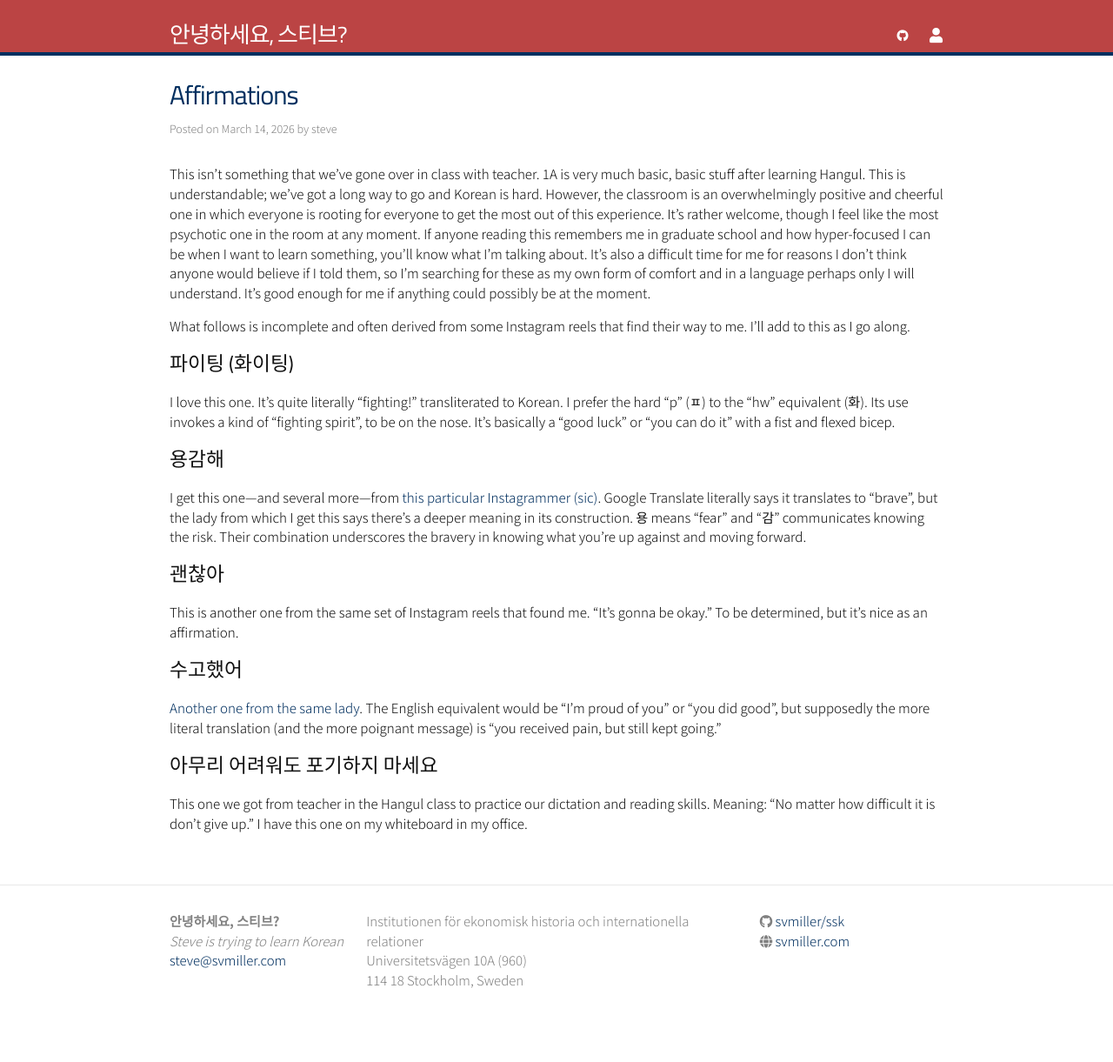
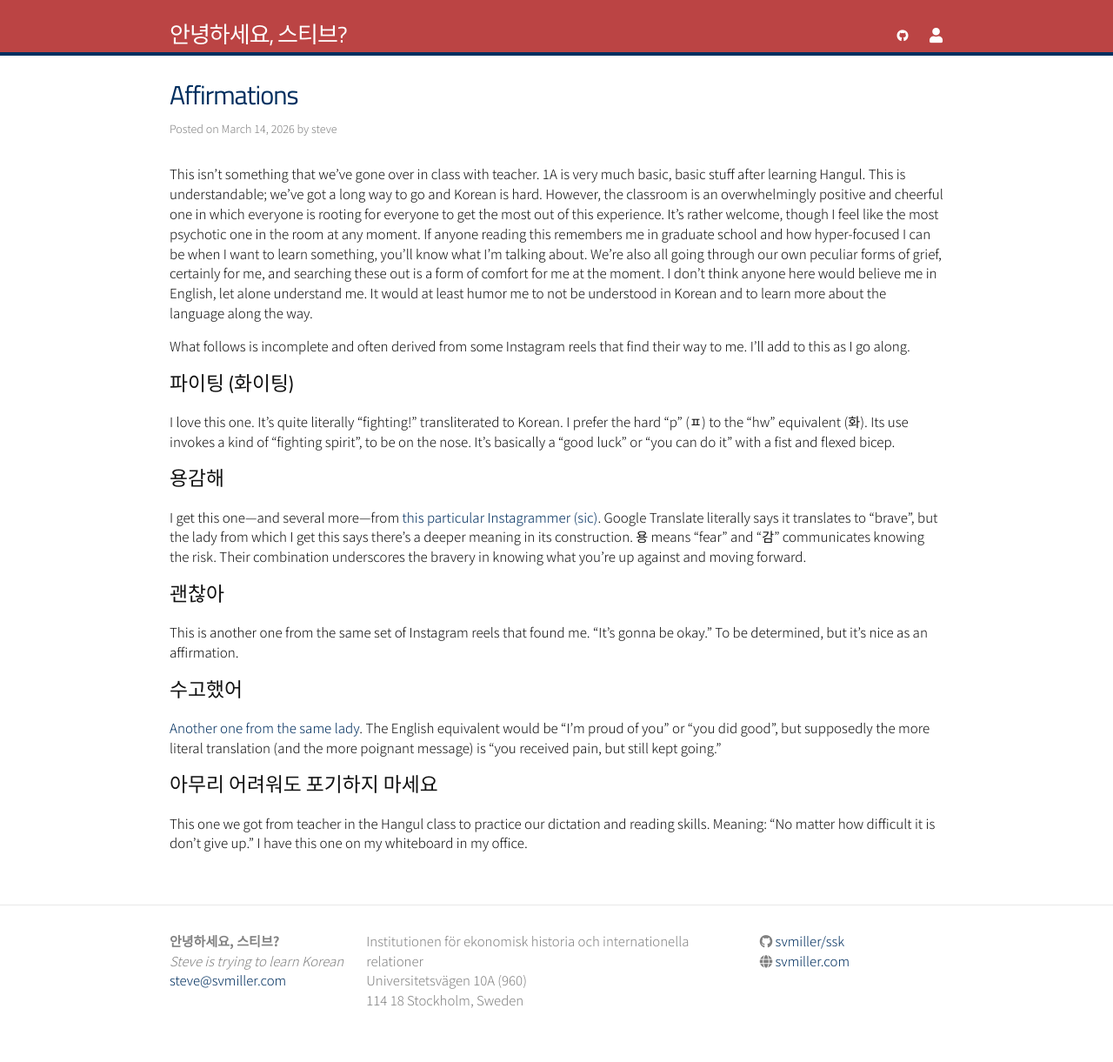
Before and after one commit to svmiller/ssk, a Jekyll site: the page built from _posts/2026-03-14-affirmations.md, in a window 1280 px wide. Shown: the whole page at 87% size. Built offline with Jekyll 4.4.1, drawn with Linux system fonts in a browser that asks for light colours; nearby versions of some CDN libraries; before the commit the page ends 1198 px from its top, so only the background shows below that.

Commit message:
addkljjlkjlk

```diff
--- a/_posts/2026-03-14-affirmations.md
+++ b/_posts/2026-03-14-affirmations.md
@@ -5,7 +5,7 @@ date:   2026-03-14
 author: steve
 ---
 
-This isn't something that we've gone over in class with teacher. 1A is very much basic, basic stuff after learning Hangul. This is understandable; we've got a long way to go and Korean is hard. However, the classroom is an overwhelmingly positive and cheerful one in which everyone is rooting for everyone to get the most out of this experience. It's rather welcome, though I feel like the most psychotic one in the room at any moment. If anyone reading this remembers me in graduate school and how hyper-focused I can be when I want to learn something, you'll know what I'm talking about. It's also a difficult time for me for reasons I don't think anyone would believe if I told them, so I'm searching for these as my own form of comfort and in a language perhaps only I will understand. It's good enough for me if anything could possibly be at the moment.
+This isn't something that we've gone over in class with teacher. 1A is very much basic, basic stuff after learning Hangul. This is understandable; we've got a long way to go and Korean is hard. However, the classroom is an overwhelmingly positive and cheerful one in which everyone is rooting for everyone to get the most out of this experience. It's rather welcome, though I feel like the most psychotic one in the room at any moment. If anyone reading this remembers me in graduate school and how hyper-focused I can be when I want to learn something, you'll know what I'm talking about. We're also all going through our own peculiar forms of grief, certainly for me, and searching these out is a form of comfort for me at the moment. I don't think anyone here would believe me in English, let alone understand me. It would at least humor me to not be understood in Korean and to learn more about the language along the way.
 
 What follows is incomplete and often derived from some Instagram reels that find their way to me. I'll add to this as I go along.
 
```
